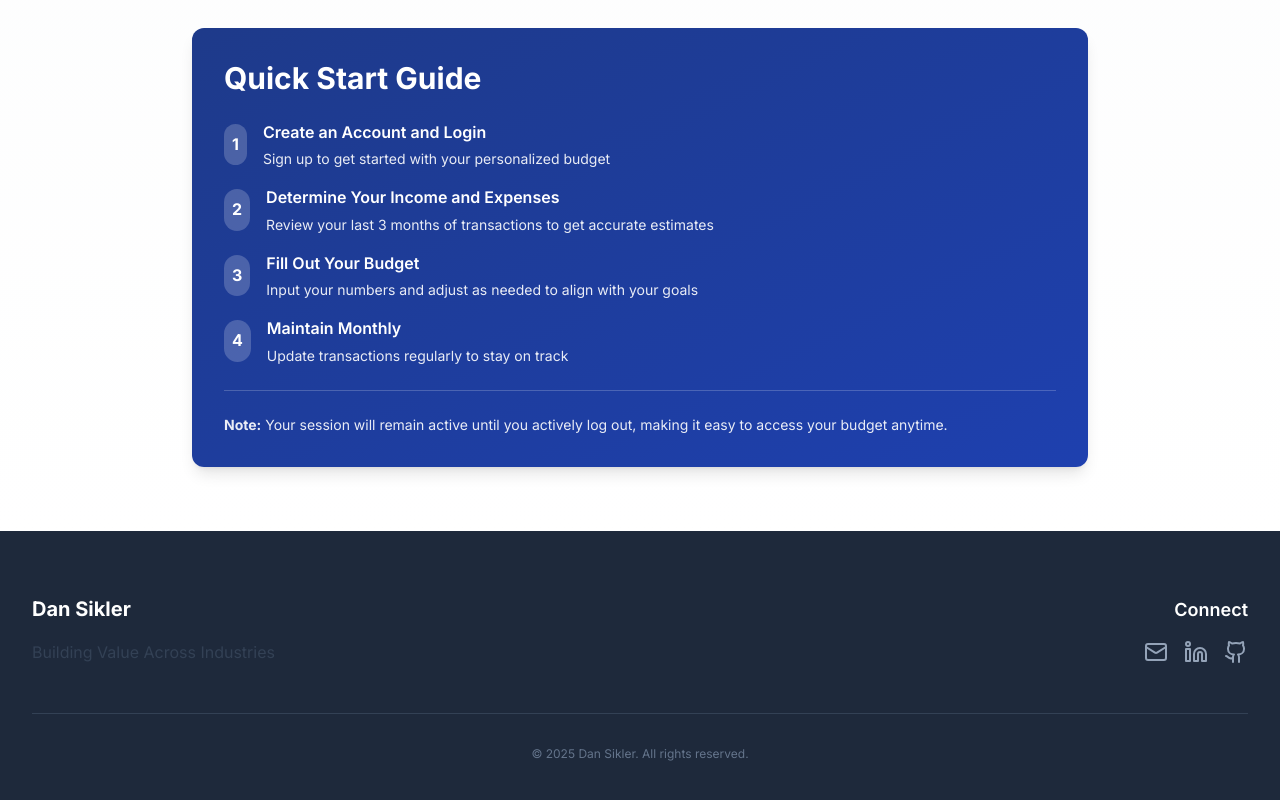
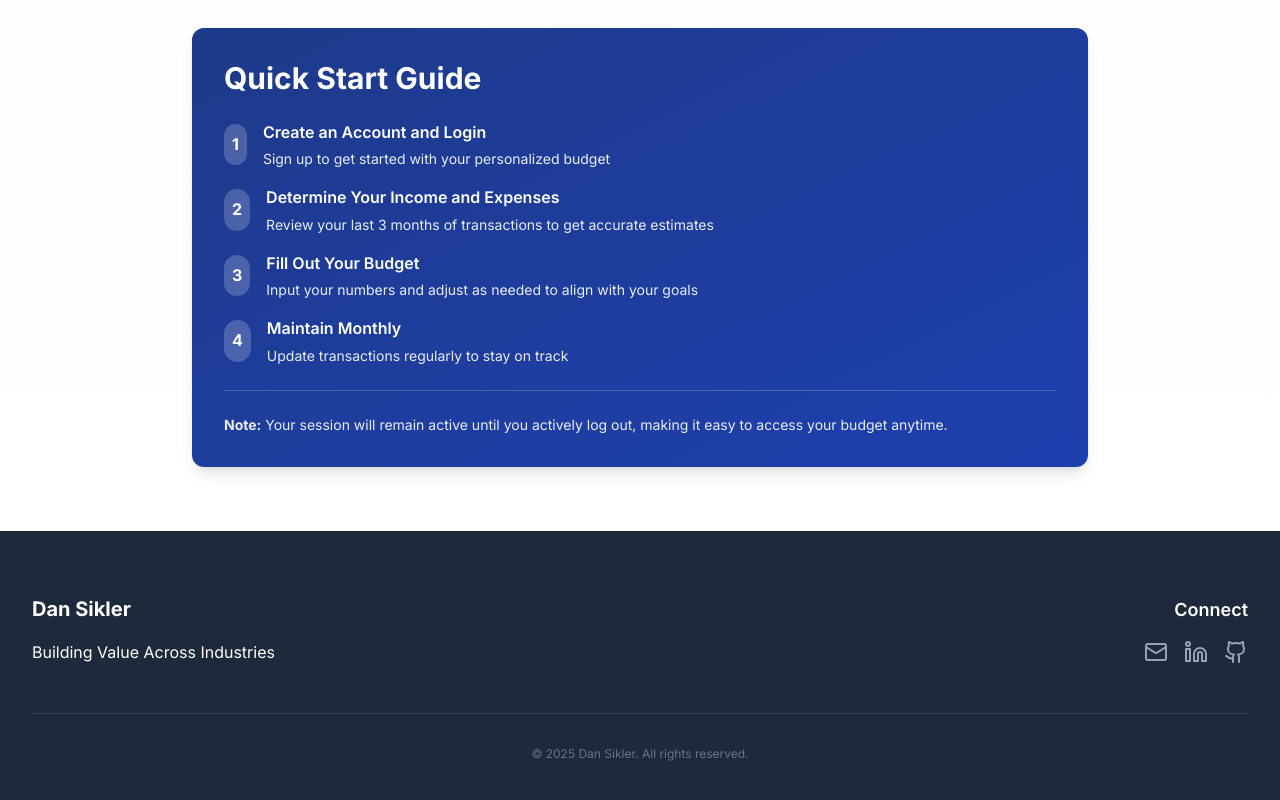
Before and after one commit to dsikler/DanSikler-com, a Next.js app: page /budget-app in a window 1280 px wide. Shown: the part 1133-1933 px from the top of the page. Built offline with nearby package versions, Linux system fonts and the light colour scheme.

Commit message:
Fix footer tagline color: remove body-text class override

```diff
--- a/components/Footer.tsx
+++ b/components/Footer.tsx
@@ -9,7 +9,7 @@ export default function Footer() {
           {/* Brand */}
           <div>
             <h3 className="text-xl font-bold mb-4 text-white">Dan Sikler</h3>
-            <p className="text-white body-text">
+            <p className="text-white text-base leading-relaxed">
               Building Value Across Industries
             </p>
           </div>
```
